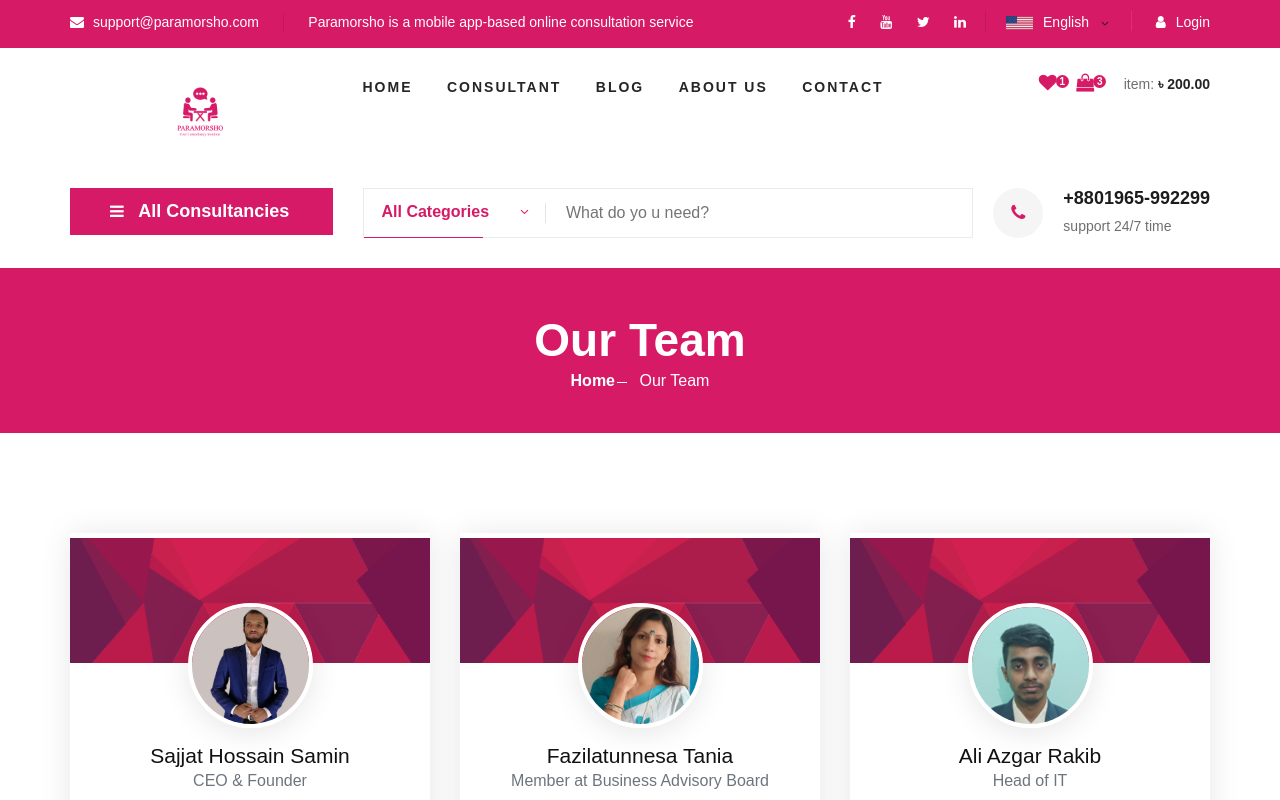
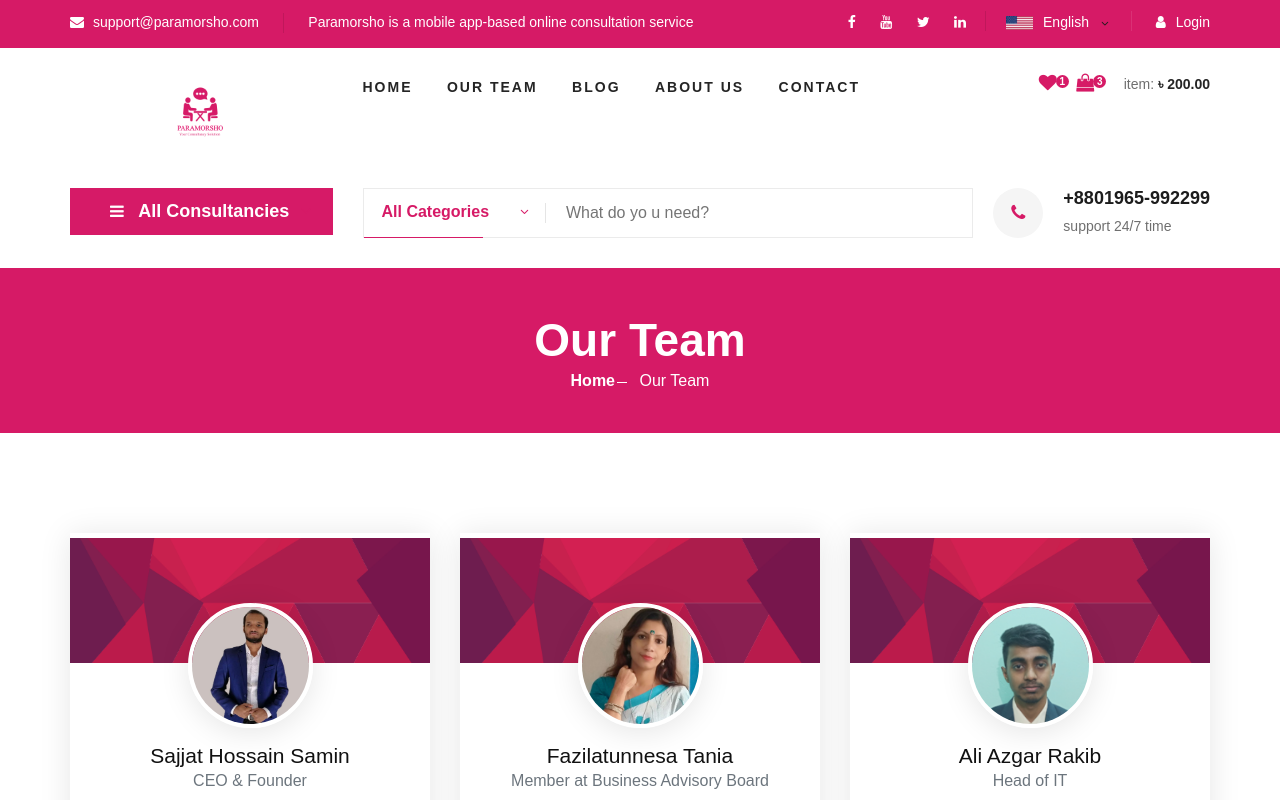
Before and after one commit to ali-azgar-rakib/Paramorsho-Frontend-Template, a plain HTML site: page our_team.html in a window 1280 px wide. Shown: the top 800 px of the page. Drawn offline with Linux system fonts and the light colour scheme; some packages are replaced by stand-ins of ours; a script that the page names is missing; files whose address does not match are found by name; a web font is replaced by a local one.

Commit message:
add our team in menu

```diff
--- a/our_team.html
+++ b/our_team.html
@@ -155,7 +155,7 @@
                     <nav class="header__menu">
                         <ul>
                             <li class="active"><a href="index.html">Home</a></li>
-                            <li><a href="#" onclick="myFunction()">Consultant</a></li>
+                            <li><a href="our_team.html">Our Team</a></li>
                             <!-- <li>
                   <a href="#">Pages</a>
                   <ul class="header__menu__dropdown">
```
